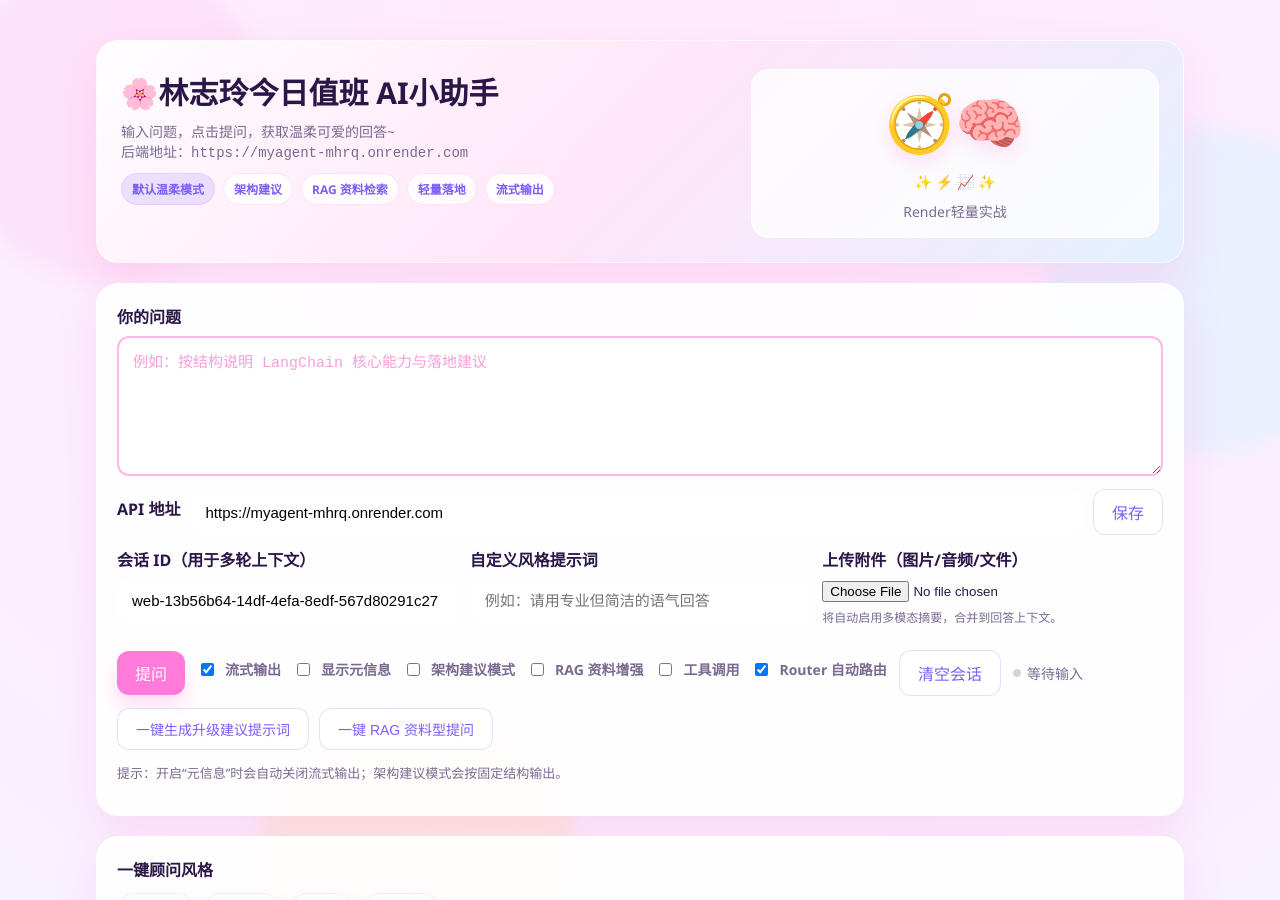
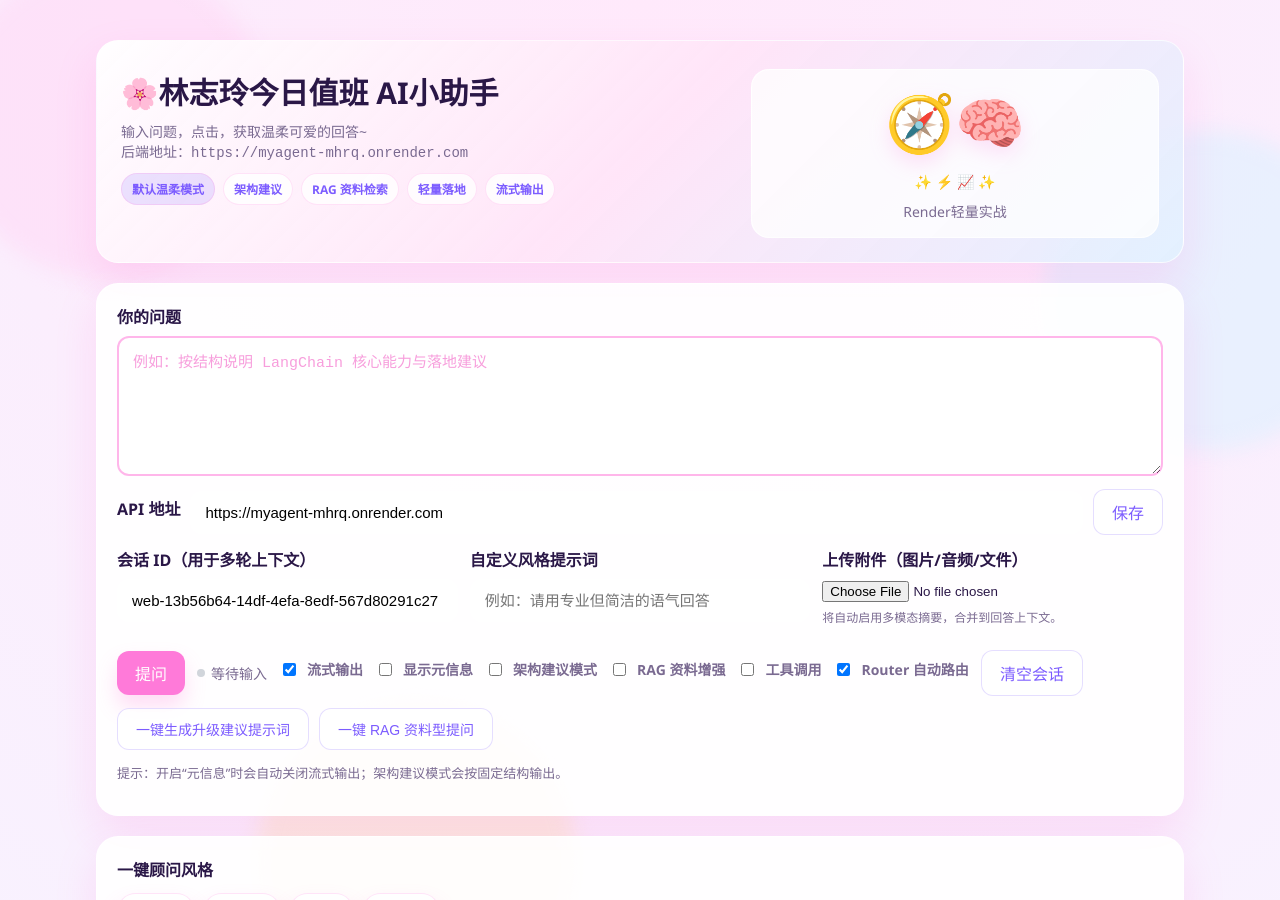
Before and after one commit to iehmltym/iehmltym.github.io, a Jekyll site: the page built from ai.html, in a window 1280 px wide and 900 px high. Built offline with Jekyll 4.4.1, drawn with Linux system fonts in a browser that asks for light colours.

Commit message:
Update ai.html

```diff
--- a/ai.html
+++ b/ai.html
@@ -597,7 +597,7 @@ permalink: /ai/
     <div class="hero">
       <div>
         <h1>🌸林志玲今日值班 AI小助手</h1>
-        <p>输入问题，点击提问，获取温柔可爱的回答~</p>
+        <p>输入问题，点击，获取温柔可爱的回答~</p>
         <p class="muted">后端地址：<code id="apiBase"></code></p>
         <div class="hero-tags">
           <span class="tag emphasis">默认温柔模式</span>
@@ -643,6 +643,10 @@ permalink: /ai/
 
       <div class="row">
         <button onclick="ask()">提问</button>
+        <span class="status">
+          <span id="dot" class="dot"></span>
+          <span id="statusText">等待输入</span>
+        </span>
         <label class="toggle"><input id="stream" type="checkbox" checked /> 流式输出</label>
         <label class="toggle"><input id="meta" type="checkbox" /> 显示元信息</label>
         <label class="toggle"><input id="advisor" type="checkbox" /> 架构建议模式</label>
@@ -650,10 +654,7 @@ permalink: /ai/
         <label class="toggle"><input id="enableTools" type="checkbox" /> 工具调用</label>
         <label class="toggle"><input id="enableRouter" type="checkbox" checked /> Router 自动路由</label>
         <button class="ghost" onclick="clearSession()">清空会话</button>
-        <span class="status">
-          <span id="dot" class="dot"></span>
-          <span id="statusText">等待输入</span>
-        </span>
+
       </div>
       <div class="action-bar">
         <button class="ghost" onclick="fillAdvisorPrompt()">一键生成升级建议提示词</button>
```
